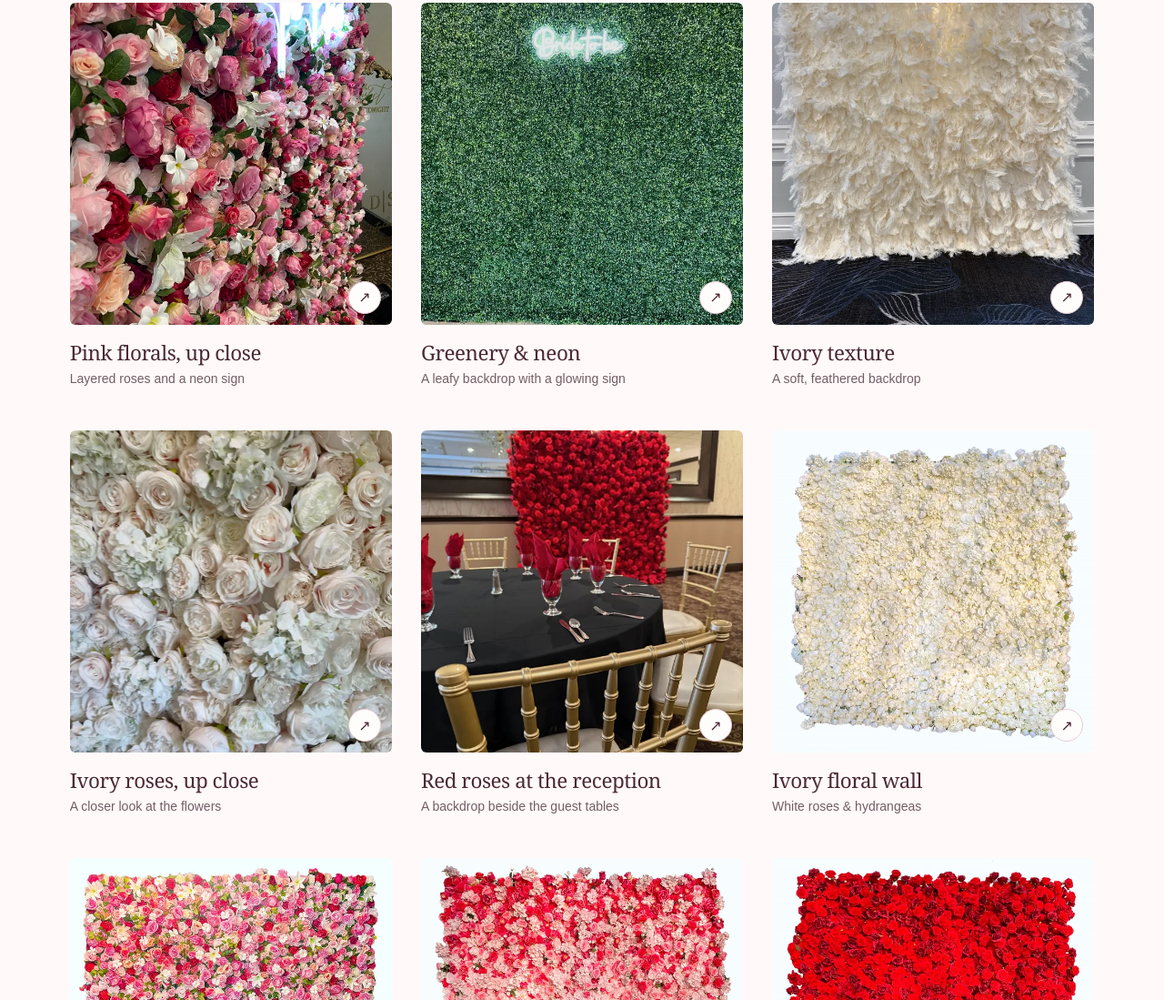
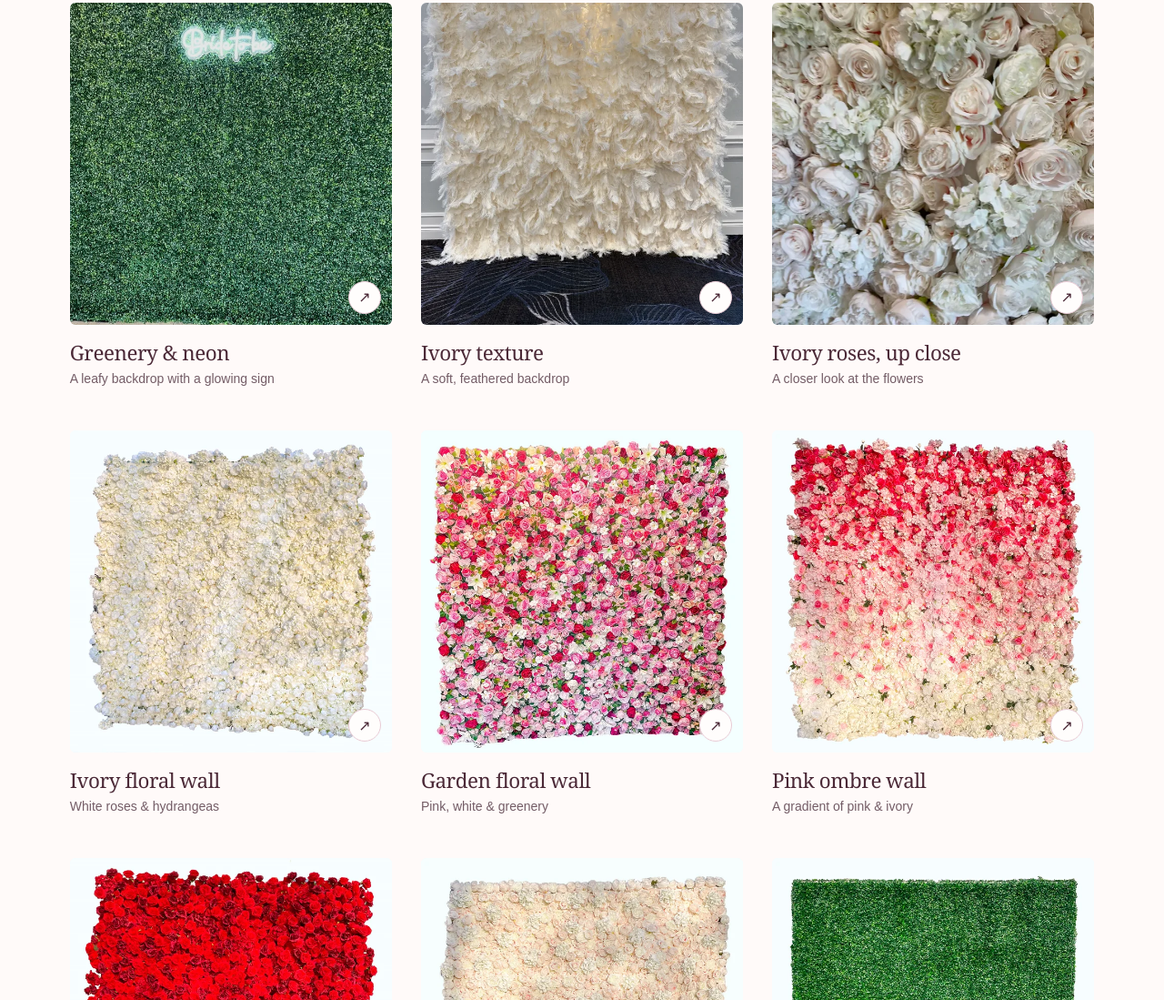
Before and after one commit to zandstrading1-hash/bloom-events, a plain HTML site: page gallery.html in a window 1280 px wide. Shown: the part 977-2076 px from the top of the page at 91% size. Drawn offline with Linux system fonts and the light colour scheme.

Commit message:
Remove two selected event photos from the gallery

```diff
--- a/gallery.html
+++ b/gallery.html
@@ -68,7 +68,7 @@
     <button type="button" class="gallery-filter" data-filter="walls" aria-pressed="false">Backdrops</button>
     <button type="button" class="gallery-filter" data-filter="pillars" aria-pressed="false">Pedestals</button>
     <button type="button" class="gallery-filter" data-filter="videos" aria-pressed="false">Videos</button>
-  </div><p class="gallery-count" aria-live="polite">17 photos · 2 films</p></div>
+  </div><p class="gallery-count" aria-live="polite">15 photos · 2 films</p></div>
   <div class="portfolio-grid" id="gallery">
 <article class="portfolio-card" data-cats="walls" data-new-photo>
  <a class="portfolio-image portfolio-event-photo" href="assets/pink-ombre-event-full.webp" data-lightbox data-caption="Pink ombre wall in bloom — Pink and ivory flowers with uplighting" aria-label="View Pink ombre wall in bloom"><img src="assets/pink-ombre-event-640.webp" srcset="assets/pink-ombre-event-640.webp 640w, assets/pink-ombre-event-full.webp 1197w" sizes="(max-width: 600px) 92vw, (max-width: 960px) 46vw, 33vw" alt="Pink and ivory flower wall with two uplights at an event" width="1197" height="2600" loading="lazy" decoding="async"><span class="image-expand" aria-hidden="true">↗</span></a>
@@ -83,10 +83,6 @@
  <div class="portfolio-caption"><h2>Red roses at The Palazzo Grande</h2><p>Shelby Township, Michigan</p></div>
 </article>
 <article class="portfolio-card" data-cats="walls" data-new-photo>
- <a class="portfolio-image portfolio-event-photo" href="assets/pink-florals-neon-full.webp" data-lightbox data-caption="Pink florals, up close — Layered roses and a neon sign" aria-label="View Pink florals, up close"><img src="assets/pink-florals-neon-640.webp" srcset="assets/pink-florals-neon-640.webp 640w, assets/pink-florals-neon-full.webp 1197w" sizes="(max-width: 600px) 92vw, (max-width: 960px) 46vw, 33vw" alt="Close-up of pink and ivory roses, greenery and a glowing neon sign" width="1197" height="2600" loading="lazy" decoding="async"><span class="image-expand" aria-hidden="true">↗</span></a>
- <div class="portfolio-caption"><h2>Pink florals, up close</h2><p>Layered roses and a neon sign</p></div>
-</article>
-<article class="portfolio-card" data-cats="walls" data-new-photo>
  <a class="portfolio-image portfolio-event-photo" href="assets/greenery-neon-event-full.webp" data-lightbox data-caption="Greenery &amp; neon — A leafy backdrop with a glowing sign" aria-label="View Greenery &amp; neon"><img src="assets/greenery-neon-event-640.webp" srcset="assets/greenery-neon-event-640.webp 640w, assets/greenery-neon-event-full.webp 1197w" sizes="(max-width: 600px) 92vw, (max-width: 960px) 46vw, 33vw" alt="Greenery backdrop with a white neon sign above a wood floor" width="1197" height="2600" loading="lazy" decoding="async"><span class="image-expand" aria-hidden="true">↗</span></a>
  <div class="portfolio-caption"><h2>Greenery &amp; neon</h2><p>A leafy backdrop with a glowing sign</p></div>
 </article>
@@ -97,10 +93,6 @@
 <article class="portfolio-card" data-cats="walls" data-new-photo>
  <a class="portfolio-image portfolio-event-photo" href="assets/ivory-rose-detail-event-full.webp" data-lightbox data-caption="Ivory roses, up close — A closer look at the flowers" aria-label="View Ivory roses, up close"><img src="assets/ivory-rose-detail-event-640.webp" srcset="assets/ivory-rose-detail-event-640.webp 640w, assets/ivory-rose-detail-event-full.webp 1197w" sizes="(max-width: 600px) 92vw, (max-width: 960px) 46vw, 33vw" alt="Close-up of layered ivory roses and hydrangeas" width="1197" height="2600" loading="lazy" decoding="async"><span class="image-expand" aria-hidden="true">↗</span></a>
  <div class="portfolio-caption"><h2>Ivory roses, up close</h2><p>A closer look at the flowers</p></div>
-</article>
-<article class="portfolio-card" data-cats="walls" data-new-photo>
- <a class="portfolio-image portfolio-event-photo" href="assets/red-roses-reception-full.webp" data-lightbox data-caption="Red roses at the reception — A backdrop beside the guest tables" aria-label="View Red roses at the reception"><img src="assets/red-roses-reception-640.webp" srcset="assets/red-roses-reception-640.webp 640w, assets/red-roses-reception-full.webp 1197w" sizes="(max-width: 600px) 92vw, (max-width: 960px) 46vw, 33vw" alt="Red rose wall beside a reception table with red napkins and gold chairs" width="1197" height="2600" loading="lazy" decoding="async"><span class="image-expand" aria-hidden="true">↗</span></a>
- <div class="portfolio-caption"><h2>Red roses at the reception</h2><p>A backdrop beside the guest tables</p></div>
 </article>
 <article class="portfolio-card" data-cats="walls">
  <a class="portfolio-image" href="assets/ivory-flower-wall-1200.webp" data-lightbox data-caption="Ivory floral wall — White roses & hydrangeas" aria-label="View ivory floral wall"><img class="" src="assets/ivory-flower-wall-1200.webp" srcset="assets/ivory-flower-wall-640.webp 640w, assets/ivory-flower-wall-1200.webp 1200w" sizes="(max-width: 600px) 92vw, (max-width: 960px) 46vw, 33vw" alt="Ivory floral wall. White roses & hydrangeas" width="1200" height="1200" loading="lazy" decoding="async"><span class="image-expand" aria-hidden="true">↗</span></a>
```
Also changed, not shown: assets/pink-florals-neon-640.webp (deleted), assets/pink-florals-neon-full.webp (deleted), assets/red-roses-reception-640.webp (deleted), assets/red-roses-reception-full.webp (deleted).
